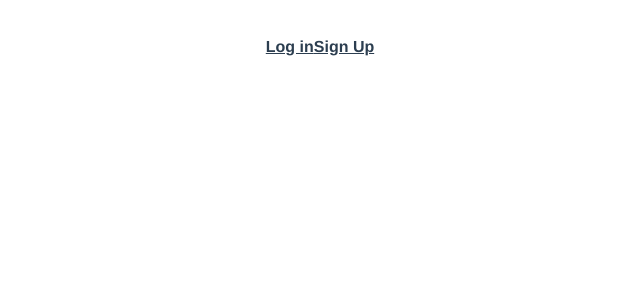
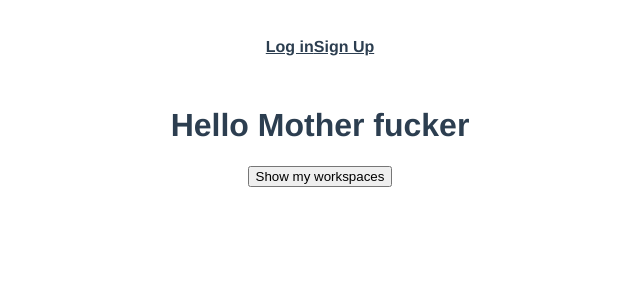
Before and after one commit to aliiimaher/Trello-Front-End-Vue, a Vue app: page /home in a window 1280 px wide. Before the commit this address had no page. Shown: the top 300 px of the page, without its empty margins (320-960 px from the left). Built offline with nearby package versions, Linux system fonts and the light colour scheme.

Commit message:
add some of components

```diff
--- a/src/router/index.js
+++ b/src/router/index.js
@@ -3,6 +3,7 @@ import { createRouter, createWebHistory } from 'vue-router'
 import LogIn from '../views/LogIn.vue'
 import SignUp from '../views/SignUp.vue'
 import StartPage from '../views/StartPage.vue'
+import Workspaces from "../views/Workspaces.vue"
 
 const routes = [
   {
@@ -15,11 +16,15 @@ const routes = [
     name: 'LogIn',
     component: LogIn
   },
-
   {
     path: '/sign-up',
     name: 'signup',
     component: SignUp
+  },
+  {
+    path: '/home',
+    name: 'home',
+    component: Workspaces
   }
 ]
 
--- a/src/views/LogIn.vue
+++ b/src/views/LogIn.vue
@@ -45,6 +45,9 @@ export default {
       // this.kir = data;
       console.log(data);
       console.log(status);
+      if (status === 200 && data == "Login Was Successful !!") {
+        this.$router.push("/home");
+      }
       // if (status === 200) {
       //   this.$router.push("/sign-up");
       // }
--- /dev/null
+++ b/src/views/Workspaces.vue
@@ -0,0 +1,28 @@
+<!-- eslint-disable vue/multi-word-component-names -->
+<template>
+  <div>
+    <h1>Hello Mother fucker</h1>
+    <p></p>
+    <button @click="getMyWorkspaces">Show my workspaces</button>
+  </div>
+</template>
+
+<script>
+import axios from "axios";
+export default {
+  components: {
+    ///
+  },
+  methods: {
+    async getMyWorkspaces() {
+      const { data } = await axios.get("http://localhost:8080/getusers");
+
+      console.log(data);
+    },
+  },
+};
+</script>
+
+
+<style>
+</style>
```
Also changed, not shown: src/components/Card.vue (added, +10 -0 lines), src/components/List.vue (added, +10 -0 lines), src/views/Board.vue (added, +10 -0 lines).
